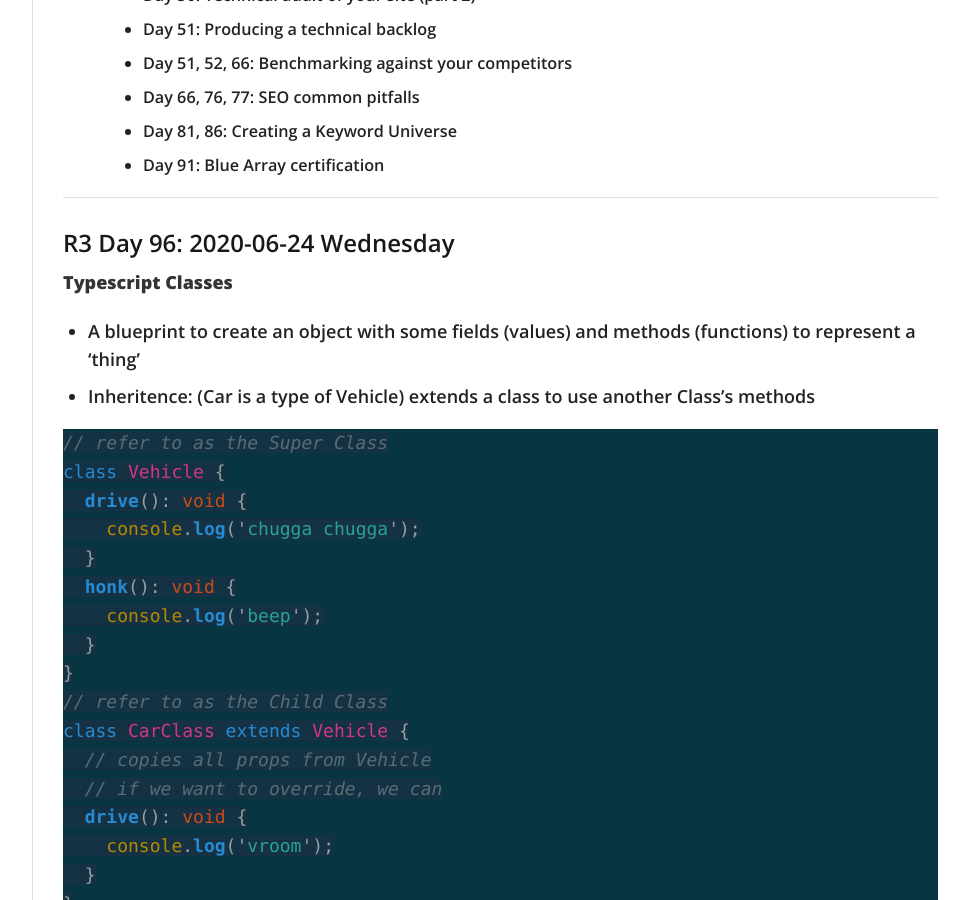
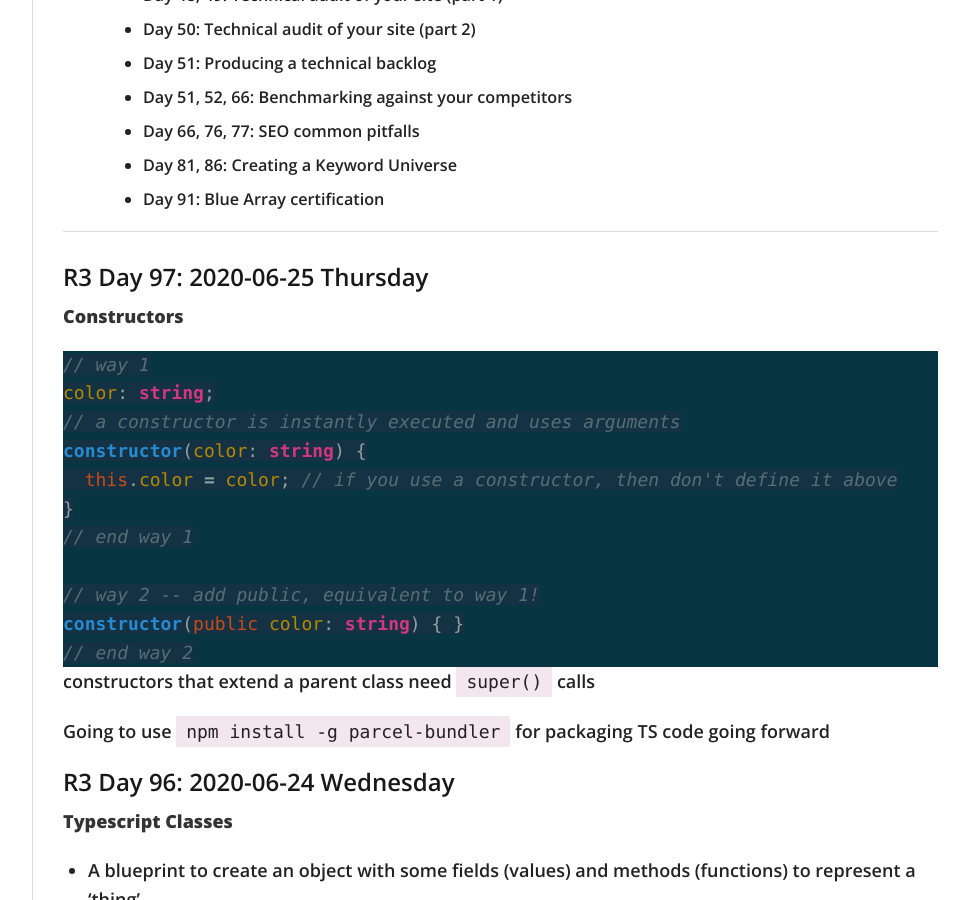
Before and after one commit to virtual/100daysofcode, a Jekyll site: the page built from index.md, in a window 1280 px wide and 900 px high, scrolled down 4016 px. Shown: the whole window, without its empty margins (272-1241 px from the left). Built offline with Jekyll 4.4.1, drawn with Linux system fonts in a browser that asks for light colours; nearby versions of some CDN libraries; our own code applies the rules of GitHub Pages for plain Markdown files; some of the changed text lies outside the part shown.

Commit message:
constructors and app setup

````diff
--- a/index.md
+++ b/index.md
@@ -107,6 +107,7 @@
   - Day 94: S25: Typescript: Functions and Objects
   - Day 95: S25: Typescript: Arrays, tuples, interfaces
   - Day 96: S25: Typescript: Classes
+  - Day 97: S25: Typescript: Constructors and App Setup
 - Develop out [Knight University using TailwindCSS](https://virtual.github.io/knightu/)
   - Day 55: Hero, subfeature
 - Other projects/APIs
@@ -127,6 +128,28 @@
   - Day 91: Blue Array certification
 
 ---
+
+## R3 Day 97: 2020-06-25 Thursday
+
+**Constructors**
+
+```ts
+// way 1
+color: string;
+// a constructor is instantly executed and uses arguments
+constructor(color: string) {
+  this.color = color; // if you use a constructor, then don't define it above
+}
+// end way 1
+
+// way 2 -- add public, equivalent to way 1!
+constructor(public color: string) { }
+// end way 2
+```
+
+constructors that extend a parent class need `super()` calls
+
+Going to use `npm install -g parcel-bundler` for packaging TS code going forward
 
 ## R3 Day 96: 2020-06-24 Wednesday
 
@@ -163,6 +186,10 @@ Modifers: keywords we can place on methods and props inside a class
 - **public**--can be called anywhere, anytime
 - **private**--can only be called by _other methods_ in _this class_
 - **protected**--can be called by other methods in _this class_, or by other methods in child classes
+
+Notes:
+
+- If you override the method in a child class, you cannot change the modifier
 
 ## R3 Day 95: 2020-06-23 Tuesday
 
````
